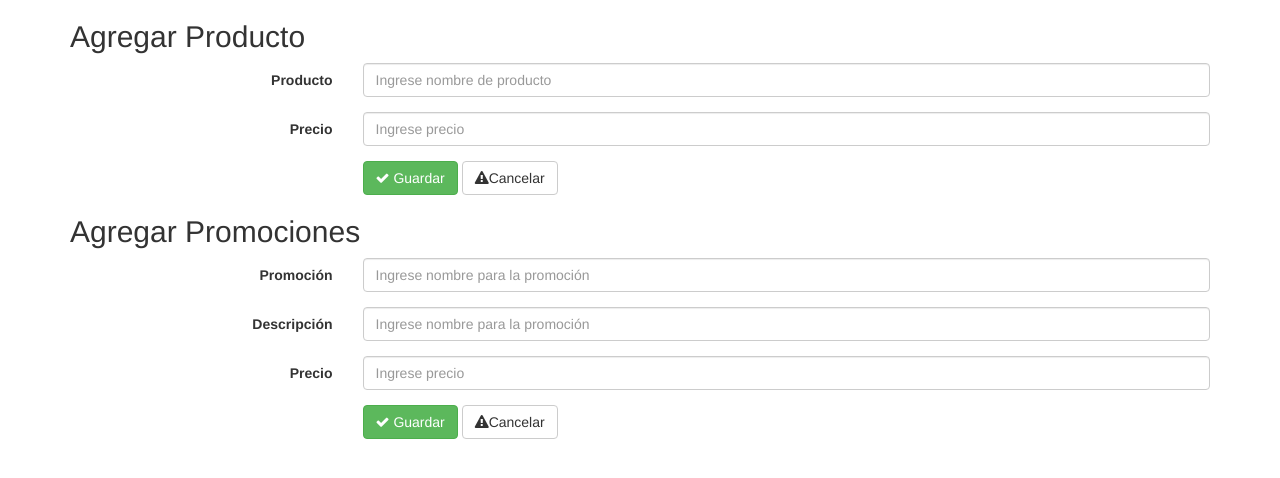
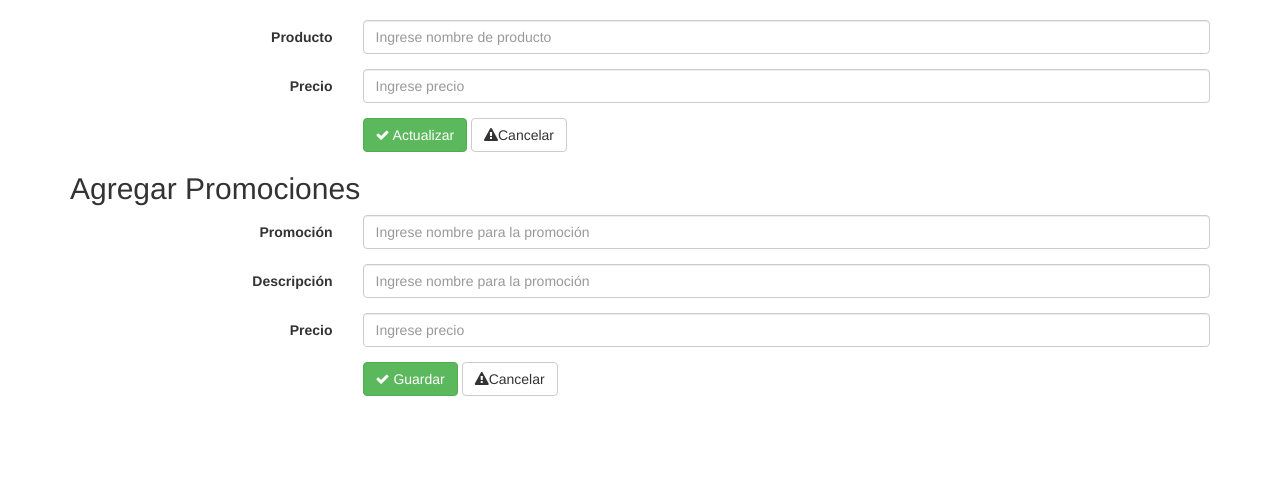
Before and after one commit to cfbarragan/CleaningShop, a Node server app: template src/views/product.ejs in a window 1280 px wide. Shown: the top 478 px of the page. Run offline with Node 20, Linux system fonts and the light colour scheme; the template is opened without the code that fills it, so the values that code supplies are empty; some libraries are stand-ins or nearby versions.

Commit message:
Se agrega pantalla para editar precio

```diff
--- a/src/routes/adminRoutes.js
+++ b/src/routes/adminRoutes.js
@@ -108,8 +108,8 @@ var router = function(nav) {
     adminRouter.route('/addProduct')
         .get(adminController.getAddProduct)
         .post(productController.addProduct);
-    // ofertasRouter.route('/:id')
-    //    .get(bookController.getById);
+    adminRouter.route('/product/edit/:id')
+       .get(productController.getById);
     adminRouter.route('/addOffer')
         .post(offerController.addOffer);
     adminRouter.route('/addProductData')
--- a/src/views/adminPrecios.ejs
+++ b/src/views/adminPrecios.ejs
@@ -114,7 +114,7 @@
                                     <td>
                                         <div class="row">
                                             <div class="col-lg-1 col-md-2 col-sm-3 pull-left">
-                                                <a class="btn btn-default" href="   product/edit/<%=precios[i]._id%>">Editar</a>
+                                                <a class="btn btn-default" href="product/edit/<%=precios[i]._id%>">Editar</a>
                                             </div>
                                             <div class="col-lg-1 col-md-2 col-sm-3 pull-left">
                                                 <a class="btn btn-danger" href="product/delete/<%=precios[i]._id%>">Eliminar</a>
--- a/src/views/product.ejs
+++ b/src/views/product.ejs
@@ -20,24 +20,24 @@
     </head>
     <body>
         <div class="container">
-                <h2>Agregar Producto</h2>
+                <h2><%=title%></h2>
                 <form action="/Admin/addProduct" method="post" class="form-horizontal" accept-charset="utf-8">
                     <div class="form-group ">
                         <label class="col-sm-3 control-label">Producto</label>
                         <div class="col-sm-9">
-                            <input id="productName" class="form-control" name="productName" placeholder="Ingrese nombre de producto" required type="text" value="" maxlength="50">
+                            <input id="productName" class="form-control" name="productName" placeholder="Ingrese nombre de producto" required type="text" value="<%=product.productName%>" maxlength="50">
                         </div>
                     </div>
                     <div class="form-group ">
                         <label class="col-sm-3 control-label">Precio</label>
                         <div class="col-sm-9">
-                            <input id="productPrice" class="form-control" name="productPrice" placeholder="Ingrese precio" type="number" value="" maxlength="50">
+                            <input id="productPrice" class="form-control" name="productPrice" placeholder="Ingrese precio" type="number" value="<%=product.productPrice%>" maxlength="50">
                         </div>
                     </div>
                     <div class="form-group">
                         <div class="col-sm-offset-3 col-sm-7">
-                            <button class="btn btn-default btn-success b10" type="submit" id="form-button-save"><i class="fa fa-check"></i> Guardar</button>
-                            <a class="btn btn-default cancel-button b10" href="/precios" type="button" id="cancel-button"><i class="fa fa-warning"></i>Cancelar </a>
+                            <button class="btn btn-default btn-success b10" type="submit" id="form-button-save"><i class="fa fa-check"></i> Actualizar</button>
+                            <a class="btn btn-default cancel-button b10" href="/panel" type="button" id="cancel-button"><i class="fa fa-warning"></i>Cancelar </a>
                         </div>
                     </div>
                 </form>
```
Also changed, not shown: src/controllers/productController.js (+25 -2 lines).
